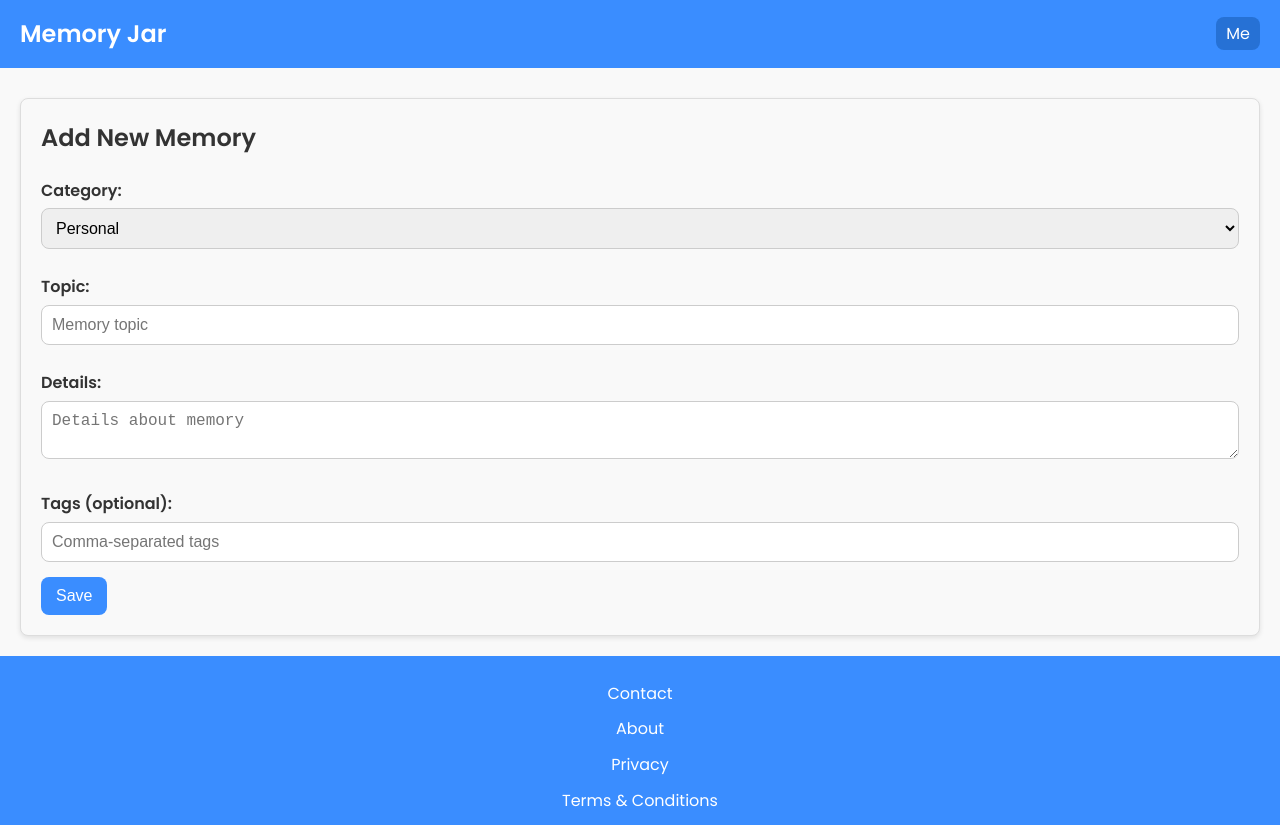
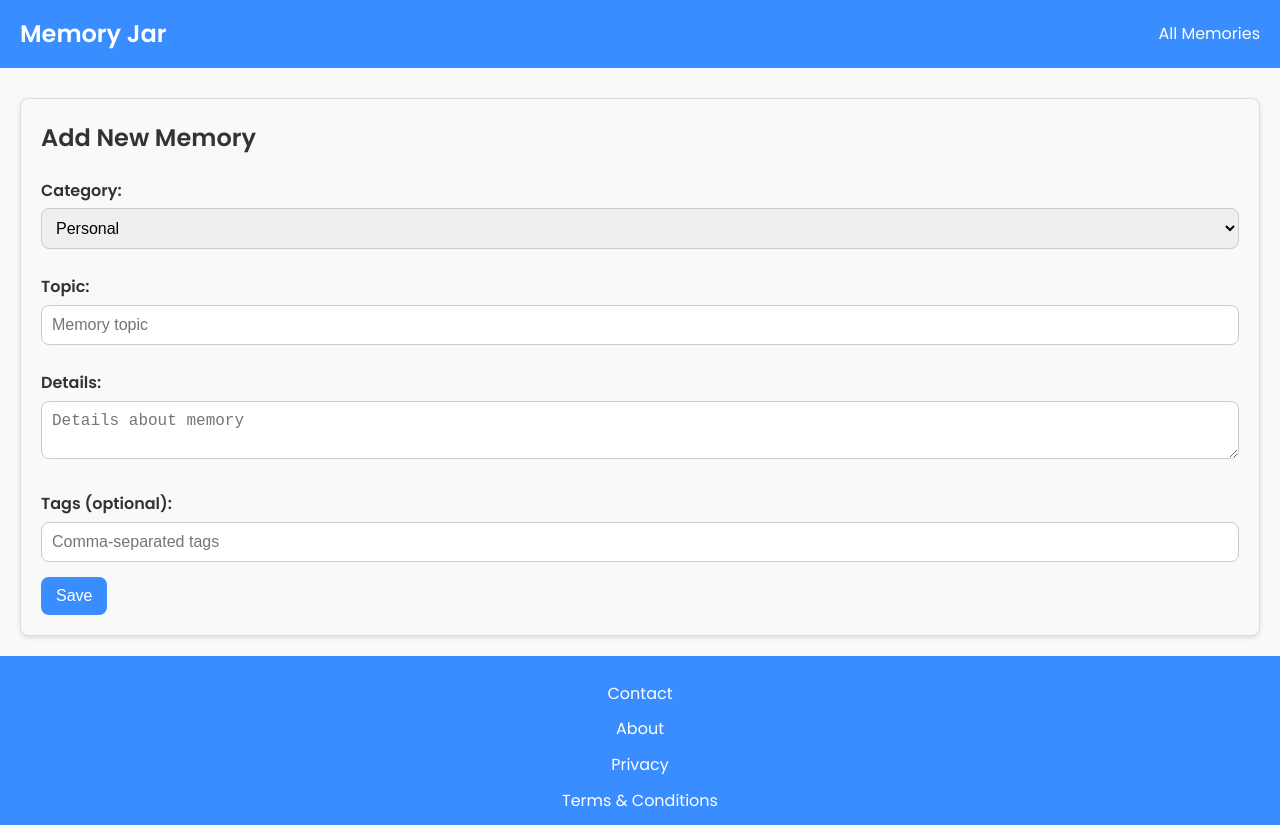
Before and after one commit to minimalfolk/memory, a plain HTML site: page index.html in a window 1280 px wide. Shown: the top 825 px of the page. Drawn offline with Linux system fonts and the light colour scheme; grey boxes are pictures that could not be loaded.

Commit message:
Update index.html

```diff
--- a/index.html
+++ b/index.html
@@ -17,7 +17,7 @@
         </div>
       </a>
       <div class="header-actions">
-        <a href="user.html" class="user-link">Me</a>
+        <a href="all-memory.html" class="all-memory-link">All Memories</a>
       </div>
     </div>
   </header>
```
